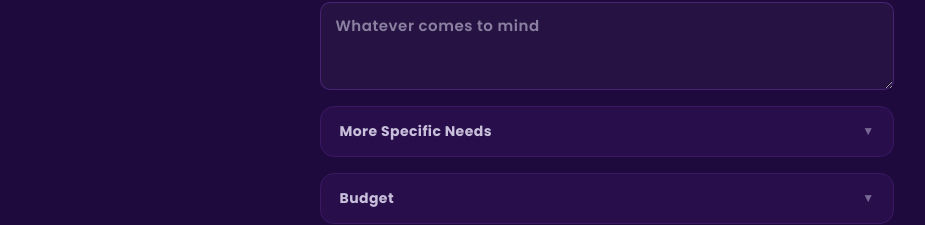
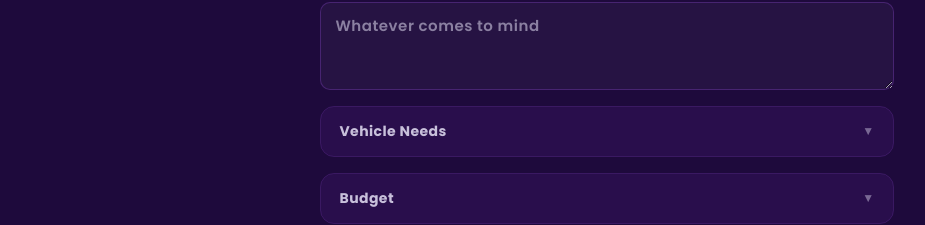
Before and after one commit to TantillaGodzilla/mi-lot-site, a Next.js app: page /get-started in a window 1280 px wide. Shown: the part 725-950 px from the top of the page, without its empty margins (33-958 px from the left). Built offline with nearby package versions, Linux system fonts and the light colour scheme; a web font is replaced by a local one.

Commit message:
Refine vehicle needs form copy

```diff
--- a/app/components/LeadForm.tsx
+++ b/app/components/LeadForm.tsx
@@ -779,10 +779,10 @@ export default function LeadForm() {
             />
           </label>
 
-          {/* ── More Specific Needs ── */}
-          <Section title="More Specific Needs">
+          {/* ── Vehicle Needs ── */}
+          <Section title="Vehicle Needs">
             <p style={{ fontSize: 13, color: "rgba(240,238,255,0.4)", margin: 0, lineHeight: 1.6 }}>
-              Describe what you want in a sentence or two — or use the fields below. No need to do both.
+              Use any optional fields below, be as specific as you want.
             </p>
             <div style={{ borderTop: "1px solid rgba(168,85,247,0.12)", margin: "4px 0" }} />
 
```
